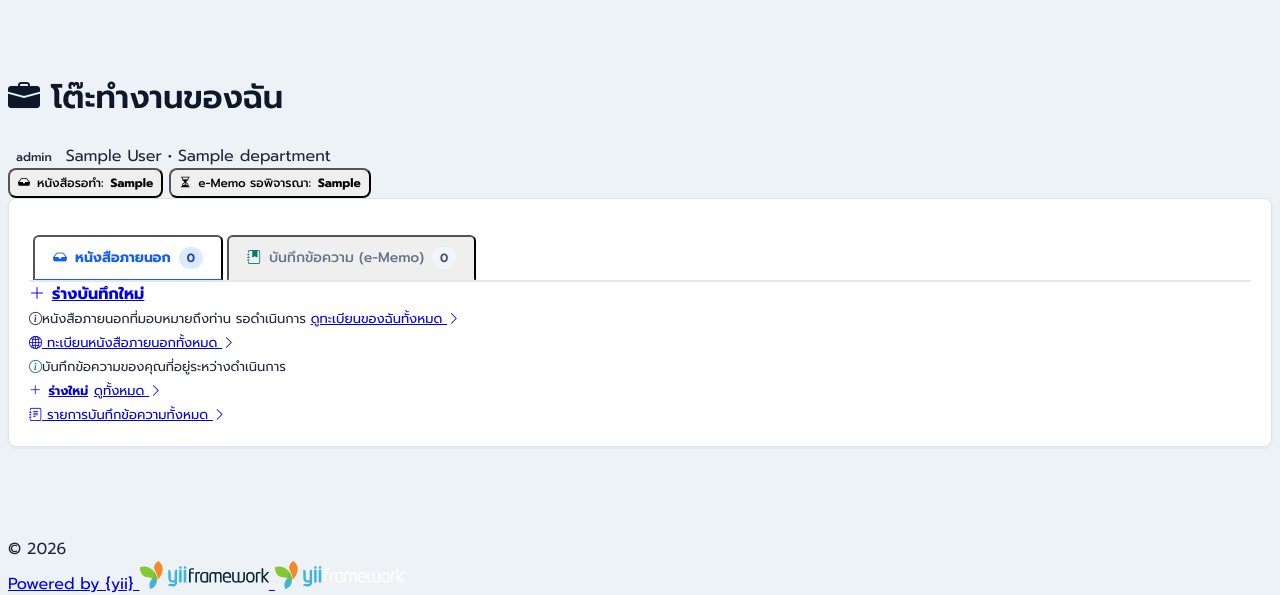
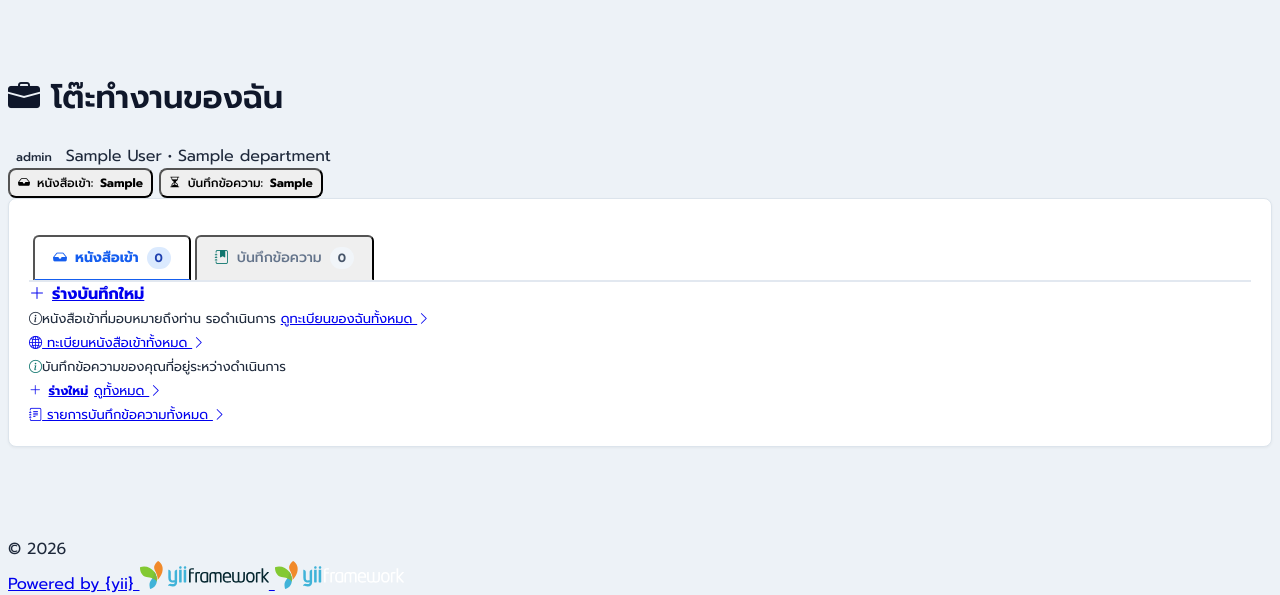
Before and after one commit to Chirawat/e-office, a Yii app: template backend/views/document/my.php in a window 1280 px wide. Shown: the top 595 px of the page. Run offline with PHP 8.4 and a stand-in for Yii, Linux system fonts and the light colour scheme; the template is opened without the code that fills it: most values are stand-ins (such as "Sample title", 1, 10 or a date in 2020); data that the repository does not hold is empty; some libraries are stand-ins or nearby versions.

Commit message:
feat: update document and memo labels for consistency and clarity

```diff
--- a/backend/views/document/my.php
+++ b/backend/views/document/my.php
@@ -142,19 +142,19 @@ $memoStatusBadge = static function (Memo $model): string {
             <?php else: ?>
                 <button type="button" class="badge bg-primary bg-opacity-10 text-primary border border-primary border-opacity-25 py-1 px-2 d-inline-flex align-items-center gap-1 btn btn-link p-0 text-decoration-none" onclick="const t = document.querySelector('#doc-tab-btn'); if(t){ bootstrap.Tab.getOrCreateInstance(t).show(); }">
                     <i class="bi bi-inbox-fill"></i>
-                    <span>หนังสือรอทำ:</span>
+                    <span>หนังสือเข้า:</span>
                     <strong class="font-monospace"><?= Html::encode((string) $stats['doc_pending']) ?></strong>
                 </button>
                 <button type="button" class="badge bg-warning bg-opacity-10 text-dark border border-warning border-opacity-50 py-1 px-2 d-inline-flex align-items-center gap-1 btn btn-link p-0 text-decoration-none" onclick="const t = document.querySelector('#memo-tab-btn'); if(t){ bootstrap.Tab.getOrCreateInstance(t).show(); }">
                     <i class="bi bi-hourglass-split text-warning"></i>
-                    <span>e-Memo รอพิจารณา:</span>
+                    <span>บันทึกข้อความ:</span>
                     <strong class="font-monospace"><?= Html::encode((string) $stats['memo_active']) ?></strong>
                 </button>
             <?php endif; ?>
         </div>
     </div>
 
-    <!-- แท็บสลับการแสดงผล หนังสือภายนอก และ บันทึกข้อความ (Compact Tab Card) -->
+    <!-- แท็บสลับการแสดงผล หนังสือเข้า และ บันทึกข้อความ (Compact Tab Card) -->
     <div class="content-card border shadow-sm p-0 mb-3 bg-white overflow-hidden">
 
         <!-- Navigation Tabs Header -->
@@ -163,14 +163,14 @@ $memoStatusBadge = static function (Memo $model): string {
                 <li class="nav-item" role="presentation">
                     <button class="nav-link erp-nav-tab py-2 px-3 active fw-bold d-inline-flex align-items-center gap-2 small" id="doc-tab-btn" data-bs-toggle="tab" data-bs-target="#tab-doc" type="button" role="tab" aria-controls="tab-doc" aria-selected="true">
                         <i class="bi bi-inbox-fill text-primary"></i>
-                        <span>หนังสือภายนอก</span>
+                        <span>หนังสือเข้า</span>
                         <span class="tab-badge <?= count($docModels) > 0 ? 'bg-primary text-white' : '' ?>"><?= count($docModels) ?></span>
                     </button>
                 </li>
                 <li class="nav-item" role="presentation">
                     <button class="nav-link erp-nav-tab py-2 px-3 fw-bold d-inline-flex align-items-center gap-2 small" id="memo-tab-btn" data-bs-toggle="tab" data-bs-target="#tab-memo" type="button" role="tab" aria-controls="tab-memo" aria-selected="false">
                         <i class="bi bi-journal-bookmark-fill text-teal" style="color: #0f766e;"></i>
-                        <span>บันทึกข้อความ (e-Memo)</span>
+                        <span>บันทึกข้อความ</span>
                         <span class="tab-badge <?= count($memoModels) > 0 ? 'bg-success text-white' : '' ?>"><?= count($memoModels) ?></span>
                     </button>
                 </li>
@@ -186,13 +186,13 @@ $memoStatusBadge = static function (Memo $model): string {
         <!-- Tab Content -->
         <div class="tab-content" id="myWorkTabsContent">
 
-            <!-- TAB 1: หนังสือภายนอก -->
+            <!-- TAB 1: หนังสือเข้า -->
             <div class="tab-pane fade show active" id="tab-doc" role="tabpanel" aria-labelledby="doc-tab-btn" tabindex="0">
 
                 <!-- หัวบาร์ย่อยระบุสถานะและปุ่มดูทั้งหมด (Sub-bar) -->
                 <div class="py-1 px-3 bg-light bg-opacity-50 border-bottom d-flex align-items-center justify-content-between flex-wrap gap-2">
                     <span class="small text-muted" style="font-size: 0.82rem;">
-                        <i class="bi bi-info-circle text-primary me-1"></i>หนังสือภายนอกที่มอบหมายถึงท่าน รอดำเนินการ
+                        <i class="bi bi-info-circle text-primary me-1"></i>หนังสือเข้าที่มอบหมายถึงท่าน รอดำเนินการ
                     </span>
                     <a href="<?= Url::to(['/document/index', 'scope' => 'my']) ?>" class="small text-decoration-none" style="font-size: 0.82rem;">
                         ดูทะเบียนของฉันทั้งหมด <i class="bi bi-chevron-right"></i>
@@ -204,7 +204,7 @@ $memoStatusBadge = static function (Memo $model): string {
                     <?php if ($docModels === []): ?>
                         <div class="text-center py-5 text-muted px-3">
                             <i class="bi bi-tray fs-1 text-muted opacity-50 mb-2 d-block"></i>
-                            <div class="fw-semibold text-dark">ไม่มีหนังสือภายนอกค้างดำเนินการ</div>
+                            <div class="fw-semibold text-dark">ไม่มีหนังสือเข้าค้างดำเนินการ</div>
                             <div class="text-muted small mt-1">เมื่อมีหนังสือมอบหมายถึงท่าน จะปรากฏที่นี่</div>
                         </div>
                     <?php else: ?>
@@ -212,7 +212,7 @@ $memoStatusBadge = static function (Memo $model): string {
                             <?php foreach ($docModels as $doc): ?>
                                 <?php
                                 $viewUrl = Url::to(['view', 'id' => $doc->id]);
-                                $senderText = trim((string) $doc->sender) ?: 'หนังสือภายนอก';
+                                $senderText = trim((string) $doc->sender) ?: 'หนังสือเข้า';
                                 $initial = $getInitial($senderText);
                                 $isUrgent = in_array($doc->urgency, [Document::URGENCY_URGENT, Document::URGENCY_VERY_URGENT, Document::URGENCY_MOST_URGENT], true);
                                 ?>
@@ -271,13 +271,13 @@ $memoStatusBadge = static function (Memo $model): string {
                 <!-- ท้ายแท็บ: ทางลัดไปหน้าหนังสือทั้งหมด -->
                 <div class="py-2 px-3 border-top bg-light text-end">
                     <a href="<?= Url::to(['/document/index', 'scope' => 'all']) ?>" class="small text-decoration-none text-muted" style="font-size: 0.82rem;">
-                        <i class="bi bi-globe2 me-1"></i> ทะเบียนหนังสือภายนอกทั้งหมด <i class="bi bi-chevron-right"></i>
+                        <i class="bi bi-globe2 me-1"></i> ทะเบียนหนังสือเข้าทั้งหมด <i class="bi bi-chevron-right"></i>
                     </a>
                 </div>
 
             </div>
 
-            <!-- TAB 2: บันทึกข้อความ (e-Memo) -->
+            <!-- TAB 2: บันทึกข้อความ -->
             <div class="tab-pane fade" id="tab-memo" role="tabpanel" aria-labelledby="memo-tab-btn" tabindex="0">
 
                 <!-- หัวบาร์ย่อยระบุสถานะและปุ่มสร้าง/ดูทั้งหมด (Sub-bar) -->
--- a/backend/views/layouts/_header.php
+++ b/backend/views/layouts/_header.php
@@ -39,7 +39,7 @@ if ($isOfficer) {
     ];
 }
 $mainItems[] = [
-    'label' => '<i class="bi bi-folder2-open me-1" aria-hidden="true"></i><span>หนังสือภายนอก</span>',
+    'label' => '<i class="bi bi-folder2-open me-1" aria-hidden="true"></i><span>หนังสือเข้า</span>',
     'items' => $docItems,
     'visible' => !Yii::$app->user->isGuest,
 ];
```
Also changed, not shown: 1 other file.
